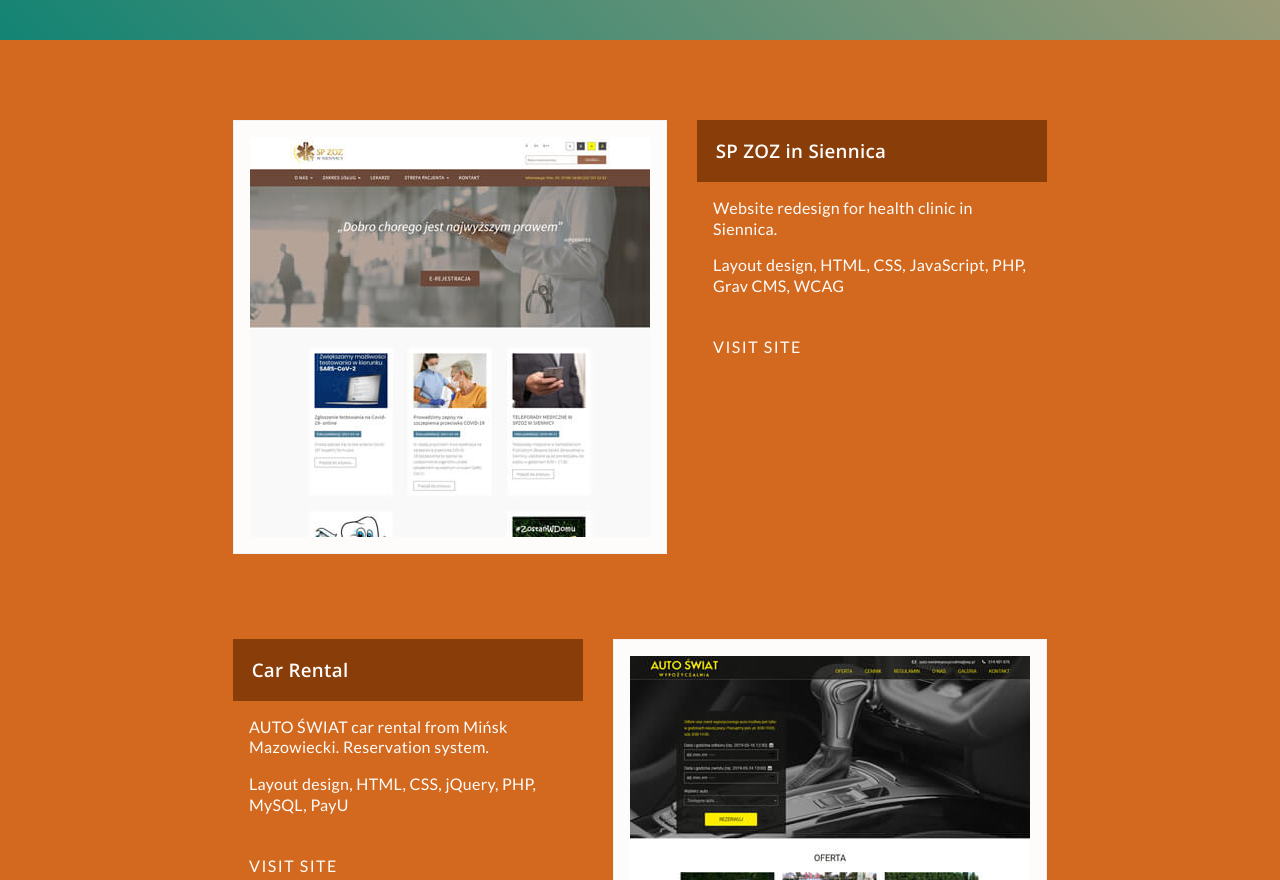
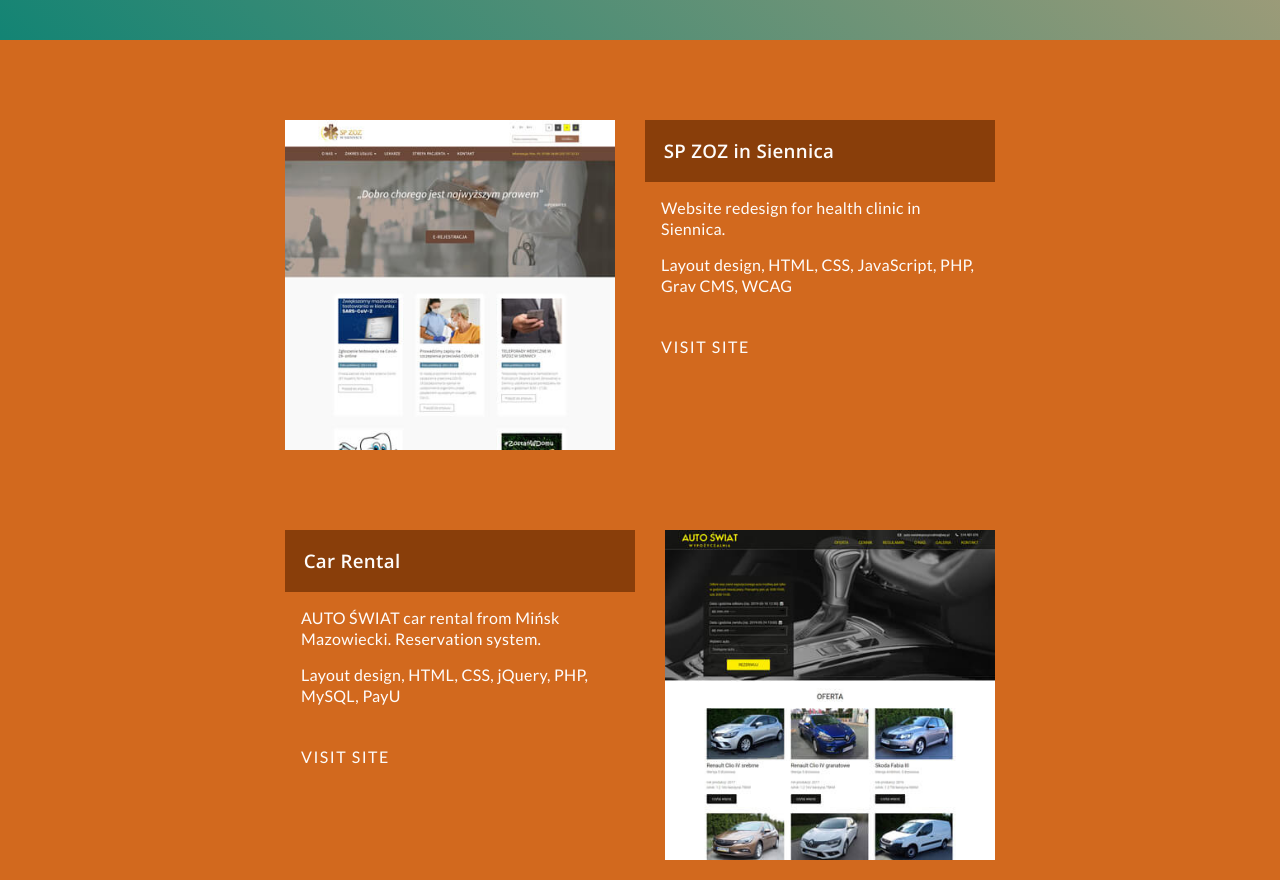
Before and after one commit to 4betterweb/4betterweb.github.io, a website built with webpack: page src/index.html in a window 1280 px wide. Shown: the part 760-1640 px from the top of the page. Built offline with nearby package versions, Linux system fonts and the light colour scheme.

Commit message:
Added object-fit to img

```diff
--- a/src/style/main.scss
+++ b/src/style/main.scss
@@ -174,10 +174,13 @@ header {
 
 .image {
   text-align: center;
+  height: 330px;
+  overflow: hidden;
   img {
-    background-color: $text-color-light;
-    padding: 1em;
-    border: 1px solid hsl(0, 0%, 95%);
+    object-fit: contain;
+    object-position: center;
+    width: 100%;
+    height: 100%;
   }
 }
 
```
